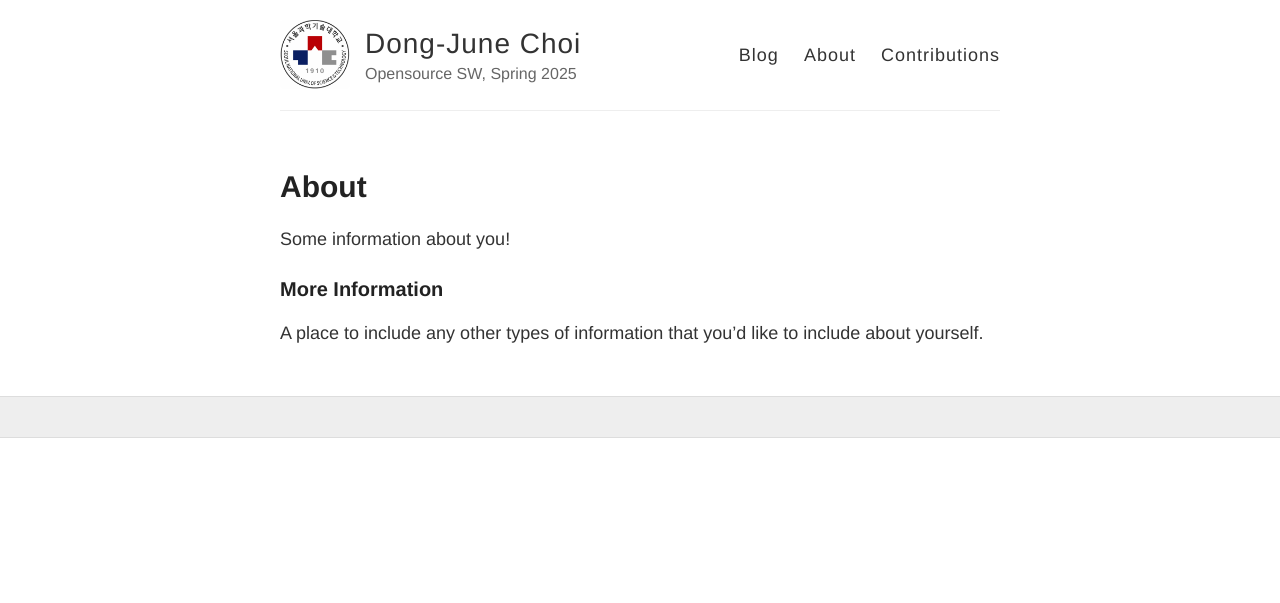
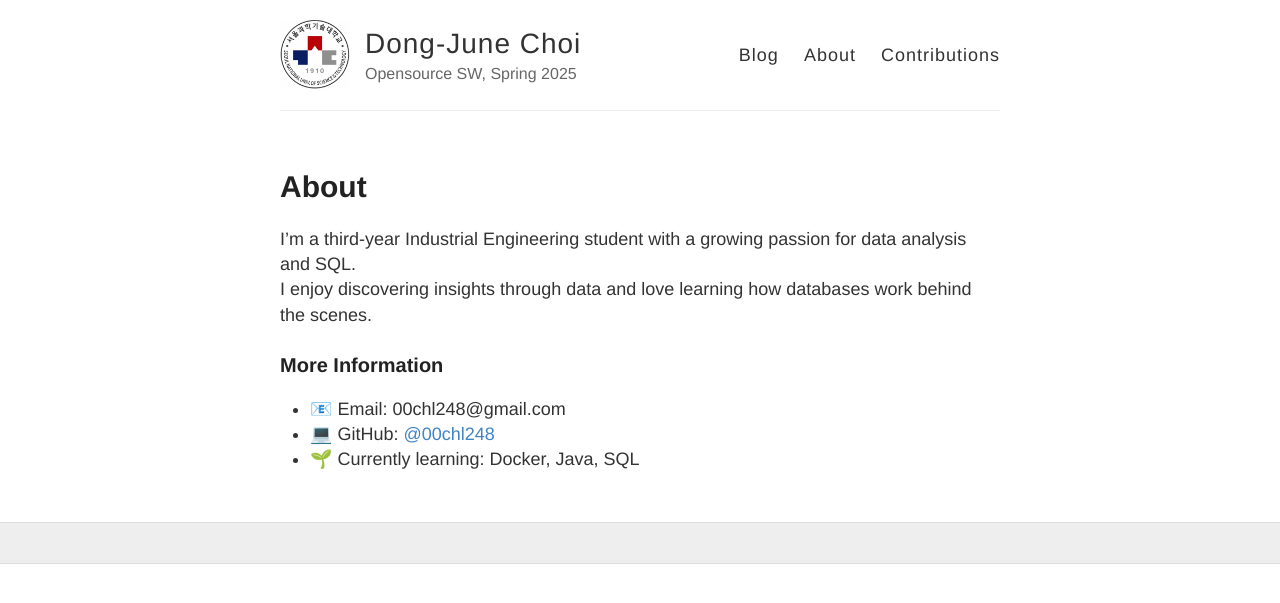
Before and after one commit to IISE-OSS25/00chl248-blog, a Jekyll site: the page built from about.md, in a window 1280 px wide. Shown: the top 603 px of the page. Built offline with Jekyll 4.4.1, drawn with Linux system fonts in a browser that asks for light colours.

Commit message:
Update about page

```diff
--- a/about.md
+++ b/about.md
@@ -4,8 +4,12 @@ title: About
 permalink: /about/
 ---
 
-Some information about you!
+I'm a third-year Industrial Engineering student with a growing passion for data analysis and SQL.<br>
+I enjoy discovering insights through data and love learning how databases work behind the scenes.
+
 
 ### More Information
 
-A place to include any other types of information that you'd like to include about yourself.
+- 📧 Email: 00chl248@gmail.com
+- 💻 GitHub: [@00chl248](https://github.com/00chl248)
+- 🌱 Currently learning: Docker, Java, SQL
```
